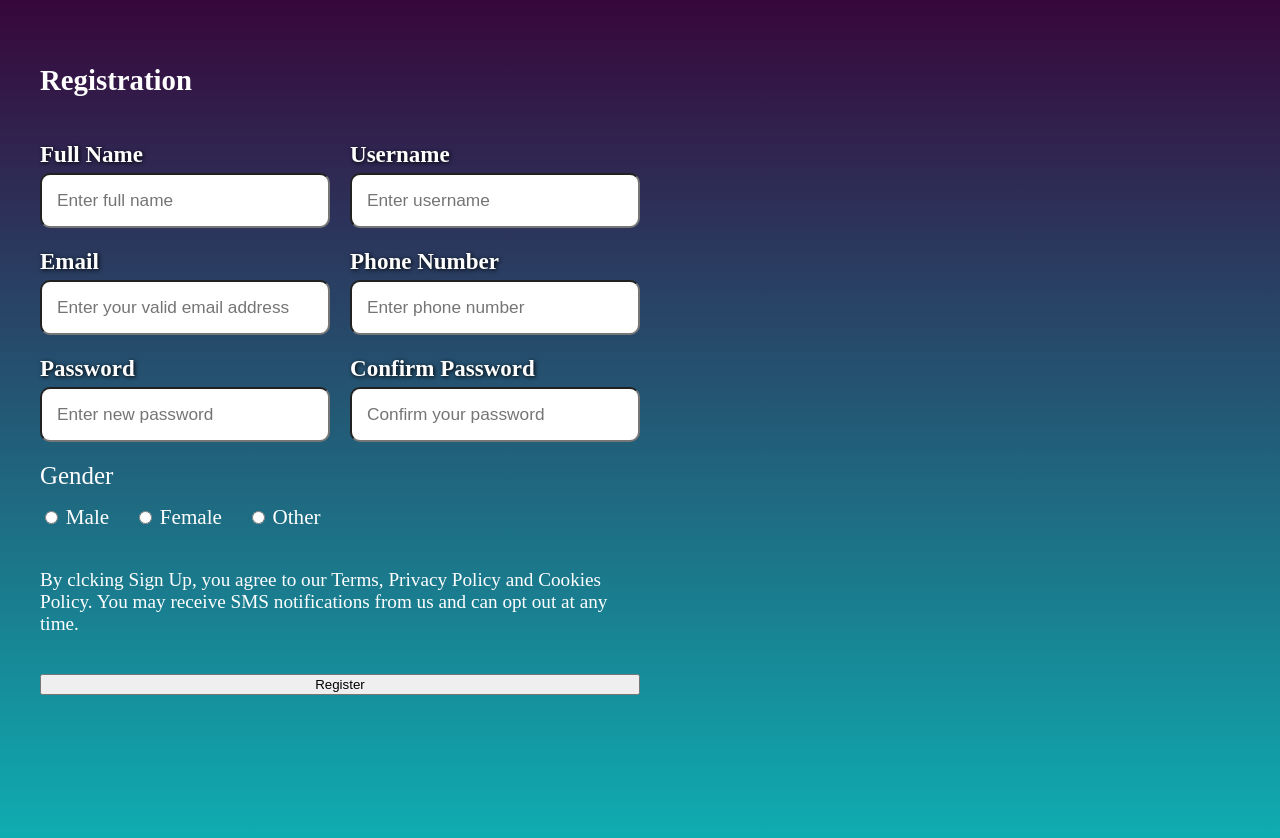
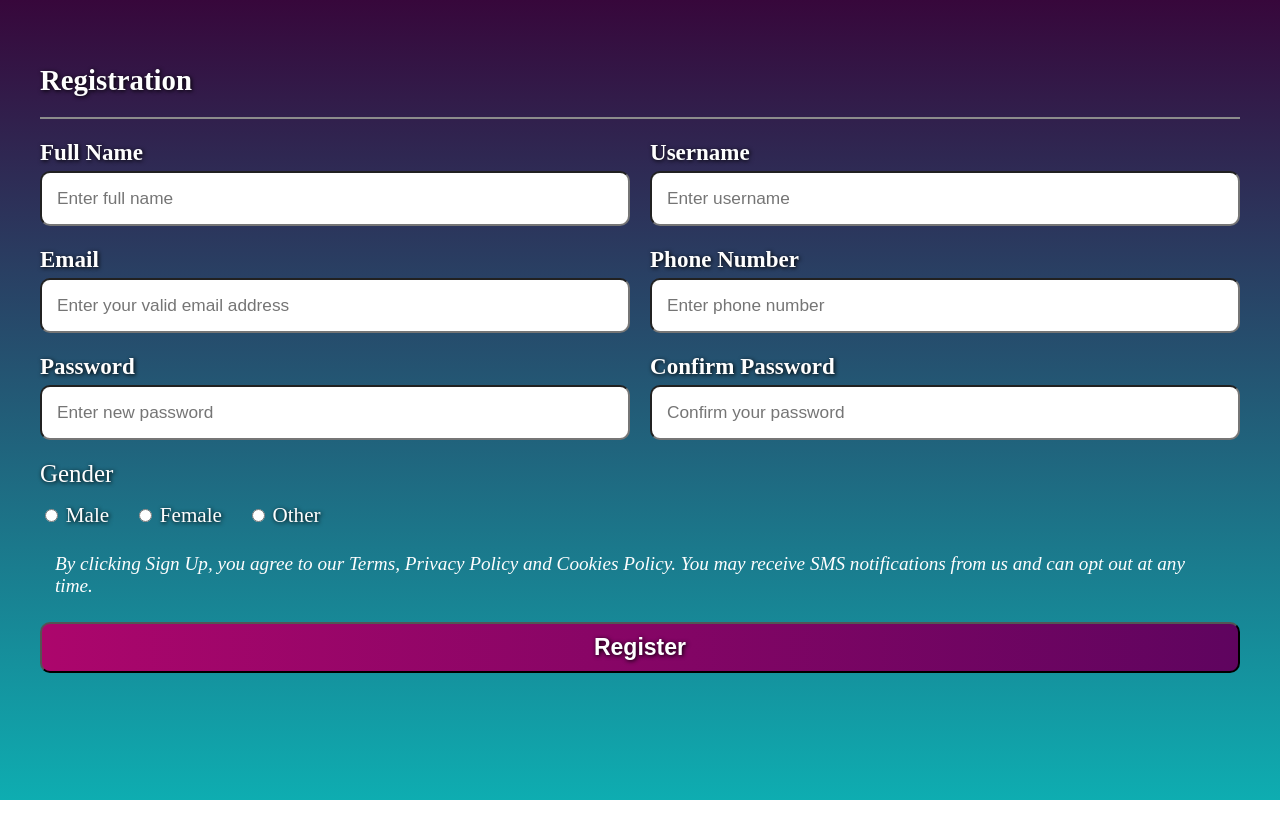
Before and after one commit to IgorAleksovski/23-3-Web, a plain HTML site: page formgrid.html in a window 1280 px wide. After the commit the page ends 800 px from the top, so only its background shows below. Drawn offline with Linux system fonts and the light colour scheme.

Commit message:
finished of formgrid.html

```diff
--- a/formgrid.html
+++ b/formgrid.html
@@ -15,14 +15,19 @@
           rgba(14, 173, 177, 1) 100%
         );
         background-repeat: no-repeat;
-        height: 100vh;
+        min-height: 100vh;
         margin: 0;
         padding: 0;
         color: #fefefe;
+        display: flex;
+        flex-direction: column;
+        align-items: center;
       }
       form {
         display: grid;
-        width: 600px;
+        /*width: 600px;*/
+        min-width: 650px;
+        max-width: 1500px;
         grid-template-columns: 1fr 1fr;
         font-size: 1.2rem;
         gap: 20px;
@@ -30,12 +35,29 @@
       }
       form > h2 {
         grid-column: span 2;
+        text-shadow: var(--text-shadow);
+        border-bottom: 2px solid #8c8c8c;
+        padding-bottom: 20px;
+        margin-bottom: 0;
       }
       form > p {
         grid-column: span 2;
+        margin: 5px 15px;
+        font-style: italic;
       }
       form > input[type="submit"] {
         grid-column: span 2;
+        padding: 10px;
+        font-size: 1.2em;
+        font-weight: 600;
+        border-radius: 10px;
+        color: white;
+        background: linear-gradient(
+          to right,
+          rgb(172, 6, 108) 0%,
+          rgba(95, 4, 95) 100%
+        );
+        text-shadow: var(--text-shadow);
       }
       form > .formgroup {
         display: flex;
@@ -54,15 +76,17 @@
       }
       .radiogroup {
         grid-column: span 2;
+        text-shadow: var(--text-shadow);
       }
       .radiogroup > #gender-title {
         font-size: 1.3em;
         margin-bottom: 15px;
+        text-shadow: var(--text-shadow);
       }
       .radiogroup > label {
         margin-right: 20px;
         font-size: 1.1em;
-        text-shadow: 1px;
+        text-shadow: var(--text-shadow);
       }
     </style>
   </head>
@@ -133,7 +157,7 @@
         <label for="other">Other</label>
       </div>
       <p>
-        By clcking Sign Up, you agree to our Terms, Privacy Policy and Cookies
+        By clicking Sign Up, you agree to our Terms, Privacy Policy and Cookies
         Policy. You may receive SMS notifications from us and can opt out at any
         time.
       </p>
```
